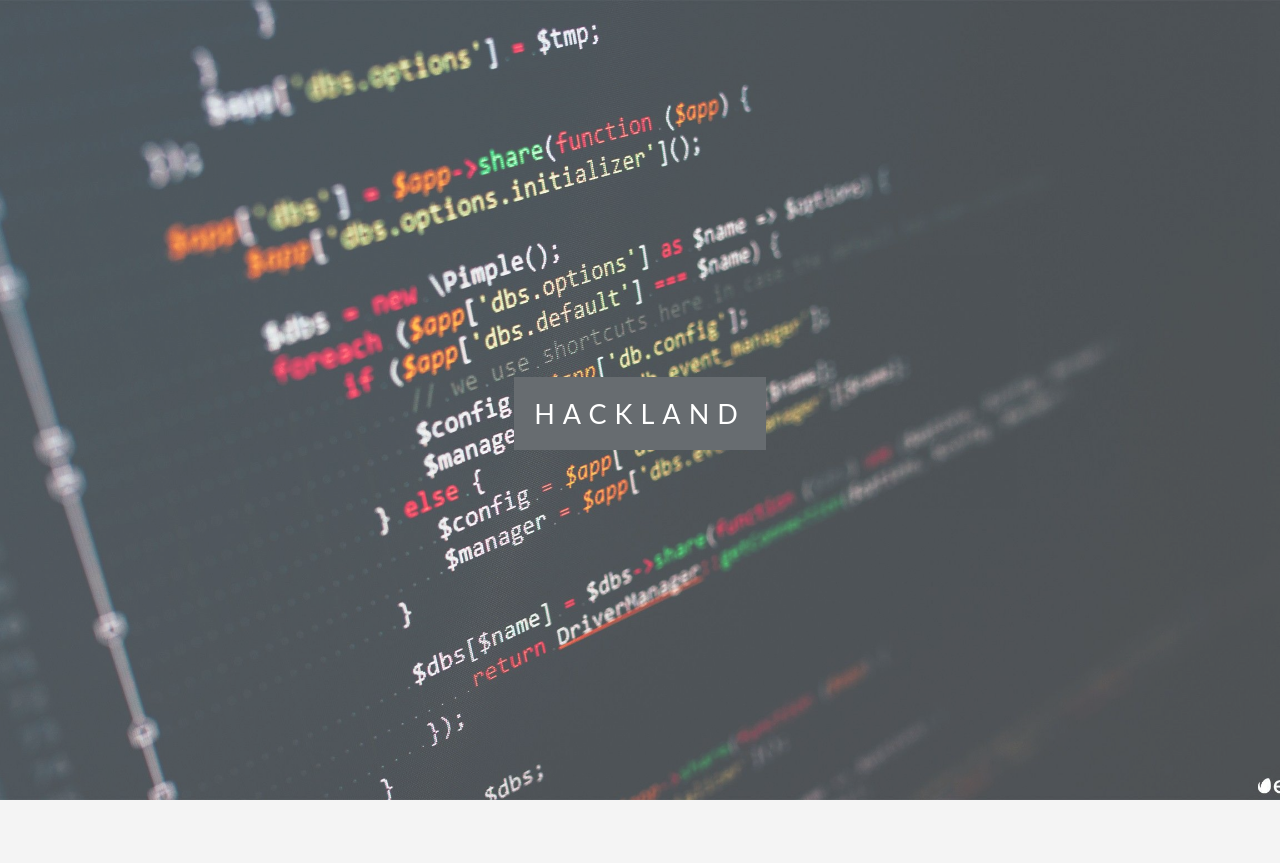
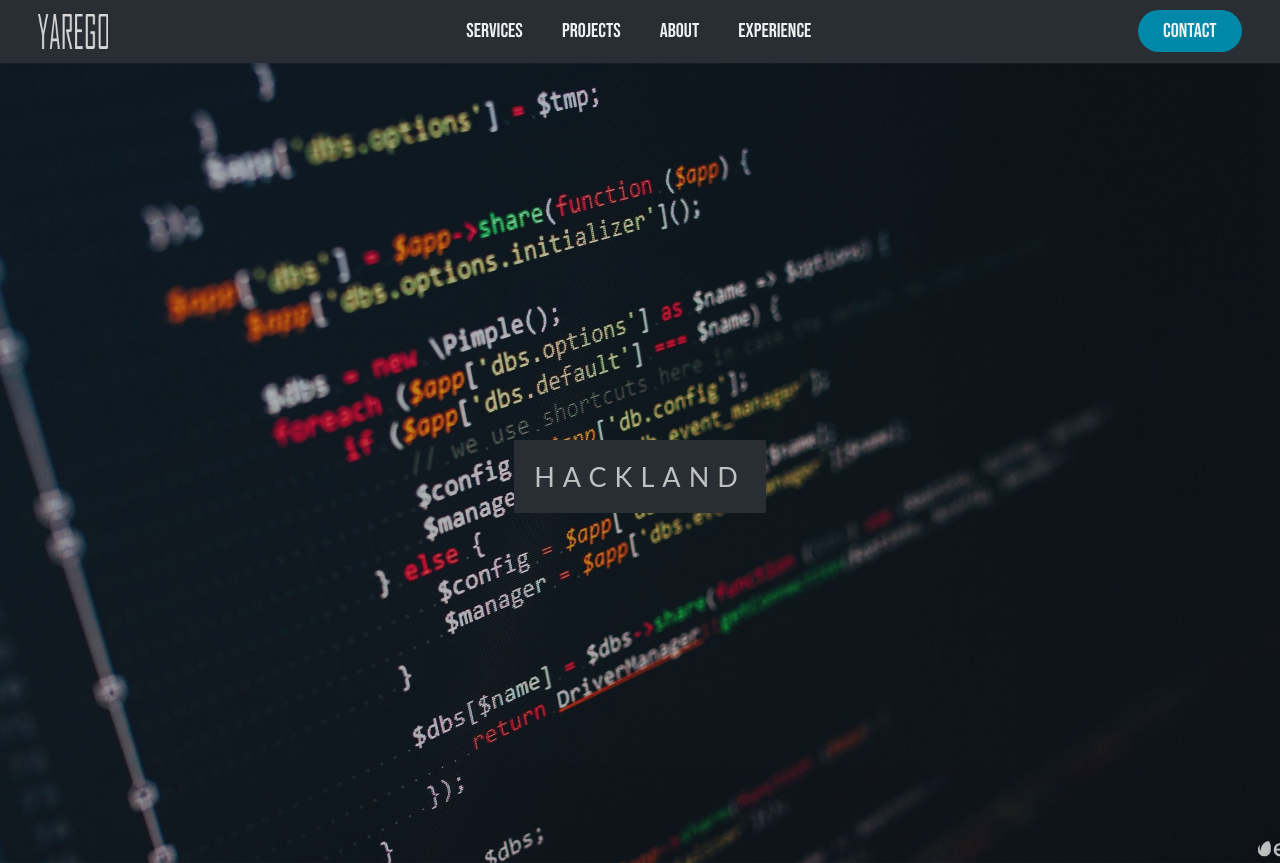
Before and after one commit to devkiloton/HackLandSite, a plain HTML site: page HackLandParallaxSite/Index.html in a window 1280 px wide. Shown: the top 863 px of the page. Drawn offline with Linux system fonts and the light colour scheme.

Commit message:
Adding NavBar

```diff
--- a/HackLandParallaxSite/Index.html
+++ b/HackLandParallaxSite/Index.html
@@ -3,10 +3,25 @@
 
   <meta name="viewport" content="width=device-width, initial-scale=1.0">
   <meta http-equiv="X-UA-Compatible" content="ie=edge">
-  <title>Hackland</title>
+  <title>Yarego</title>
   <link rel="stylesheet" href="style.css">
 </head>
+
 <body>
+  <header>
+    <img class="logo" src="yarego_logo.png" alt="logo"/>
+    <nav>
+      <ul class="nav__links">
+        <li><a href="8">Services</a></li>
+        <li><a href="8">Projects</a></li>
+        <li><a href="8">About</a></li>
+        <li><a href="8">Experience</a></li>
+      </ul>
+    </nav>
+
+    <a class="cta" href="8"><button>Contact</button></a>
+  </header>
+
   <div class="pimg1">
     <div class="ptext">
       <span class="border">
@@ -55,7 +70,7 @@
   <div class="pimg1">
     <div class="ptext">
       <span class="border">
-        Traversy Media
+        Hello World!
       </span>
     </div>
   </div>
--- a/HackLandParallaxSite/style.css
+++ b/HackLandParallaxSite/style.css
@@ -1,3 +1,5 @@
+@import url('https://fonts.googleapis.com/css2?family=Bebas+Neue&display=swap');
+
 body, html{
     height:100%;
     margin:0;
@@ -6,6 +8,68 @@ body, html{
     font-weight:400;
     line-height:1.8em;
     color:#666;
+    background-color: #282e34;
+  }
+
+  li, a, button{
+    font-family: "Bebas Neue";
+    font-weight: 500;
+    font-size: 20px;
+    color: #edf0f1;
+    text-decoration: none;
+
+  }
+
+  header{
+    display: flex;
+    justify-content: space-between;
+    align-items: center;
+    padding: 1px 3%;
+
+  }
+
+  .logo{
+    cursor: pointer;
+    max-width: 100px;
+    max-height: 35px;
+
+
+    margin-right: 3%;
+
+  }
+
+  .nav__links{
+    list-style: none;
+    padding-left: 0px;
+  }
+
+  .nav__links li {
+    display: inline;
+    padding-right: 15px;
+    padding-left: 20px;
+  }
+
+  .nav__links a{
+    transition: all 0.3s ease 0s;
+  }
+
+
+  .nav__links li a:hover{
+    color: rgba(0, 136, 169, 1);
+  }
+
+  button{
+    margin-left: 10px;
+    padding: 9px 25px;
+    background-color: rgba(0, 136, 169, 1);
+    border: none;
+    border-radius: 50px;
+    cursor: pointer;
+    transition: all 0.3s ease 0s;
+  }
+
+  button:hover{
+    background-color: rgba(0, 136, 169, 0.8);
   }
 
   .pimg1, .pimg2, .pimg3{
```
Also changed, not shown: HackLandParallaxSite/yarego_logo.png (added), 1 other file.
